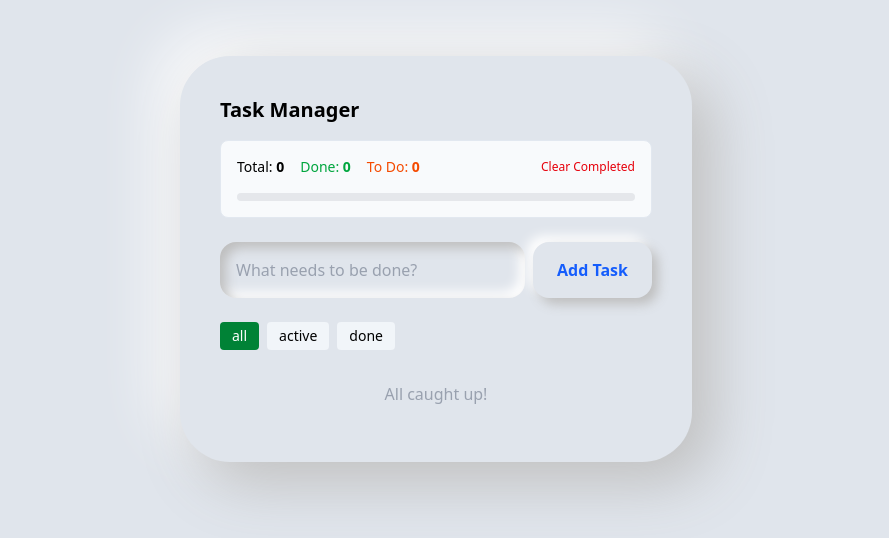
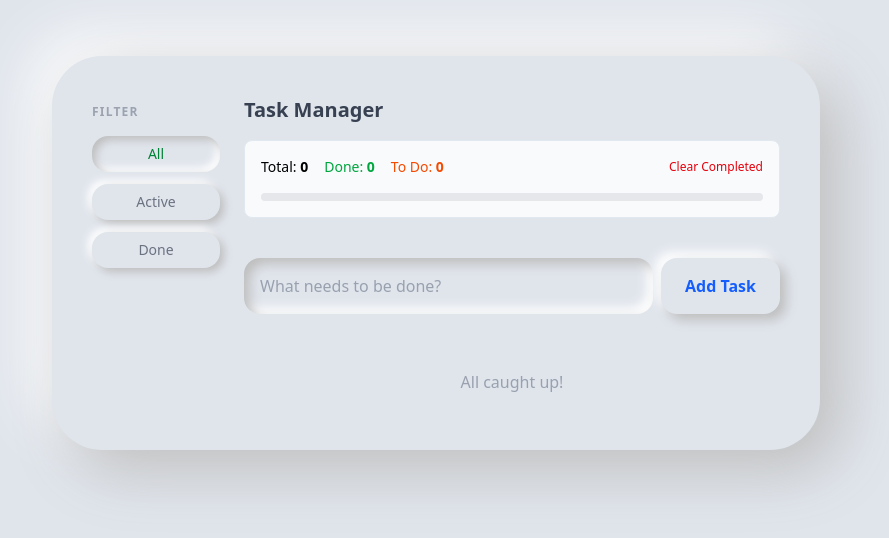
Before and after one commit to daviidalbornoz/task-manager, a Next.js app: page / in a window 1280 px wide. Shown: the top 538 px of the page, without its empty margins (204-1093 px from the left). Built offline with nearby package versions, Linux system fonts and the light colour scheme.

Commit message:
add full why-comments and sidebar layout to TaskBoard and TaskCard

```diff
--- a/src/components/TaskBoard.js
+++ b/src/components/TaskBoard.js
@@ -1,76 +1,204 @@
+// ══════════════════════════════════════════════════════
+// COMPONENT: TaskBoard
+// PURPOSE: The "brain" of the entire app. This is the only
+//          component that owns state. It passes data DOWN
+//          to children as props, and receives user actions
+//          UP from children via callback functions.
+//          This pattern is called "lifting state up."
+// TYPE: Client Component ('use client') — required because
+//       useState and useEffect only run in the browser.
+// PROPS: None — this is the top-level stateful component.
+// ══════════════════════════════════════════════════════
+
 'use client';
+
 import { useState, useEffect } from 'react';
 import TaskList from './TaskList';
 import AddTaskForm from './AddTaskForm';
-import TaskStats from './TaskStats'; // Import the new sibling
+import TaskStats from './TaskStats';
 
 export default function TaskBoard() {
+
+  // ── STATE: hasMounted ───────────────────────────────
+  // Next.js renders components on the server before sending
+  // HTML to the browser. localStorage does not exist on the
+  // server, so we use hasMounted to delay rendering the full
+  // UI until we are confirmed to be in the browser.
+  // This prevents a "hydration mismatch" error where the
+  // server-rendered HTML differs from what React expects.
   const [hasMounted, setHasMounted] = useState(false);
+
+  // ── STATE: tasks ────────────────────────────────────
+  // tasks is an array of objects: { id, title, done }.
+  // It lives here in TaskBoard because multiple children
+  // (TaskList, TaskStats, AddTaskForm) all need to read
+  // or modify it — so the closest common ancestor owns it.
+  //
+  // The lazy initializer function runs ONCE on first render.
+  // The typeof window guard prevents a crash during SSR:
+  // on the server, window does not exist, so we return []
+  // immediately rather than calling localStorage.
   const [tasks, setTasks] = useState(() => {
     if (typeof window === 'undefined') return [];
     const saved = localStorage.getItem('tasks');
     return saved ? JSON.parse(saved) : [];
   });
+
+  // ── STATE: filter ───────────────────────────────────
+  // filter tracks which view the user selected: 'all',
+  // 'active', or 'done'. It gets its own useState call
+  // because it changes independently from tasks — a user
+  // can change the filter without adding or removing tasks.
   const [filter, setFilter] = useState('all');
 
-  useEffect(() => { setHasMounted(true); }, []);
-  useEffect(() => { localStorage.setItem('tasks', JSON.stringify(tasks)); }, [tasks]);
+  // ── EFFECT: confirm browser mount ──────────────────
+  // This effect runs once after the first render (empty
+  // dependency array []). Setting hasMounted to true signals
+  // that we are now safely in the browser and localStorage
+  // is accessible. The UI is held back until this fires.
+  useEffect(() => {
+    setHasMounted(true);
+  }, []);
 
-  // Handlers
+  // ── EFFECT: persist tasks to localStorage ──────────
+  // This effect syncs React state to the browser's
+  // localStorage every time the tasks array changes.
+  // The dependency array [tasks] tells React: only re-run
+  // this effect when tasks changes — skip all other renders.
+  // Without this sync, tasks would be lost on page refresh.
+  useEffect(() => {
+    localStorage.setItem('tasks', JSON.stringify(tasks));
+  }, [tasks]);
+
+  // ── HANDLERS (callbacks passed down to children) ───
+
+  // handleAdd: spreads existing tasks into a new array and
+  // appends the new task. We CANNOT push() directly into
+  // the existing array — React compares references, not
+  // contents. Mutating the original array gives React the
+  // same reference back, so it skips the re-render.
   const handleAdd = (title) => {
     setTasks([...tasks, { id: crypto.randomUUID(), title, done: false }]);
   };
+
+  // handleToggle: .map() creates a new array. When we find
+  // the matching task by id, we use spread { ...t } to copy
+  // all its properties, then override only done with !t.done.
+  // Every other task is returned unchanged.
   const handleToggle = (id) => {
     setTasks(tasks.map(t => t.id === id ? { ...t, done: !t.done } : t));
   };
+
+  // handleDelete: .filter() returns a new array containing
+  // only tasks whose id does NOT match. The task with the
+  // matching id is excluded, effectively removing it.
   const handleDelete = (id) => {
     setTasks(tasks.filter(t => t.id !== id));
   };
+
+  // handleClearDone: same logic as handleDelete but filters
+  // out ALL tasks where done is true in a single pass.
   const handleClearDone = () => {
     setTasks(tasks.filter(t => !t.done));
   };
 
-  // CALCULATING PROPS FOR SIBLINGS (Lifting State Logic)
+  // ── DERIVED VALUES (intentionally NOT in state) ────
+  // completed, active, and visibleTasks are calculated
+  // fresh on every render directly from tasks. Storing
+  // them as separate state would create a duplication bug:
+  // we'd have to update tasks AND the derived values in
+  // sync on every change — a guaranteed source of bugs.
   const completed = tasks.filter(t => t.done).length;
   const active = tasks.length - completed;
+
+  // visibleTasks filters the master list based on the
+  // current filter value. This is a derived value, not
+  // state — it changes automatically whenever tasks or
+  // filter changes, with no extra setState needed.
   const visibleTasks = tasks.filter(t => {
     if (filter === 'active') return !t.done;
     if (filter === 'done') return t.done;
-    return true;
+    return true; // 'all' — no filtering applied
   });
 
-  if (!hasMounted) return <div className="max-w-lg mx-auto p-6 mt-10">Loading...</div>;
+  // ── CONDITIONAL RENDER: loading guard ──────────────
+  // hasMounted is false during SSR and the first browser
+  // paint. Returning early here prevents localStorage from
+  // being called before the browser environment is ready,
+  // which would cause a hydration mismatch crash.
+  if (!hasMounted) return (
+    <div className="max-w-lg mx-auto p-6 mt-10 text-[#6b7280]">
+      Loading...
+    </div>
+  );
 
+  // ── RENDER: Sidebar Layout ──────────────────────────
+  // The outer wrapper uses flex to create a two-panel layout:
+  // a narrow left sidebar (filter buttons) and a wider right
+  // main panel (form, stats, task list). This is the key
+  // layout departure from the workshop's top-button design.
   return (
-      <div className="max-w-lg mx-auto p-10 bg-[#e0e5ec] rounded-[50px] shadow-[20px_20px_60px_#bebebe,-20px_-20px_60px_#ffffff] mt-10">
-      <h2 className="text-xl font-bold mb-4">Task Manager</h2>
+    <div className="flex gap-6 max-w-3xl mx-auto mt-10 p-10 bg-[#e0e5ec] rounded-[50px] shadow-[20px_20px_60px_#bebebe,-20px_-20px_60px_#ffffff]">
 
-      {/* Sibling 1: TaskStats */}
-      <TaskStats
-        total={tasks.length}
-        completed={completed}
-        active={active}
-        onClearCompleted={handleClearDone}
-      />
+      {/* ── LEFT SIDEBAR: Filter Controls ── */}
+      {/* flex-col stacks buttons vertically in the sidebar.
+          w-32 gives the sidebar a fixed width so the main
+          panel always has consistent space. */}
+      <aside className="flex flex-col gap-3 w-32 pt-2">
+        <p className="text-xs font-semibold uppercase tracking-widest text-[#9ca3af] mb-1">
+          Filter
+        </p>
 
-      <AddTaskForm onAdd={handleAdd} />
-
-      <div className="flex gap-2 mb-4">
+        {/* Conditional render: the active filter button gets
+            a "sunken" inset shadow to look pressed in the
+            Neumorphic style. Inactive buttons "pop out." */}
         {['all', 'active', 'done'].map((f) => (
           <button
             key={f}
             onClick={() => setFilter(f)}
-            className={`px-3 py-1 rounded text-sm transition-colors ${
-              filter === f ? 'bg-green-700 text-white' : 'bg-slate-100'
+            className={`capitalize py-2 px-3 rounded-2xl text-sm font-medium transition-all duration-200 ${
+              filter === f
+                ? 'shadow-[inset_4px_4px_8px_#bebebe,inset_-4px_-4px_8px_#ffffff] text-green-700'
+                : 'shadow-[4px_4px_8px_#bebebe,-4px_-4px_8px_#ffffff] text-[#6b7280] hover:text-green-700'
             }`}
           >
             {f}
           </button>
         ))}
+      </aside>
+
+      {/* ── RIGHT MAIN PANEL ── */}
+      {/* flex-1 lets this panel grow to fill all remaining
+          space beside the fixed-width sidebar. */}
+      <div className="flex-1 flex flex-col gap-4">
+        <h2 className="text-xl font-bold text-[#374151]">Task Manager</h2>
+
+        {/* TaskStats receives derived values as props.
+            onClearCompleted is passed DOWN so TaskStats can
+            trigger a state change in TaskBoard — the only
+            component allowed to call setTasks. */}
+        <TaskStats
+          total={tasks.length}
+          completed={completed}
+          active={active}
+          onClearCompleted={handleClearDone}
+        />
+
+        {/* AddTaskForm only needs to signal upward when the
+            user submits. onAdd is the callback that carries
+            the new title up to handleAdd here in TaskBoard. */}
+        <AddTaskForm onAdd={handleAdd} />
+
+        {/* TaskList receives the already-filtered visibleTasks
+            array — it does not need to know about the filter
+            itself. onToggle and onDelete flow back up to the
+            handlers defined above. */}
+        <TaskList
+          tasks={visibleTasks}
+          onToggle={handleToggle}
+          onDelete={handleDelete}
+        />
       </div>
-
-      {/* Sibling 2: TaskList */}
-      <TaskList tasks={visibleTasks} onToggle={handleToggle} onDelete={handleDelete} />
     </div>
   );
 }
```
Also changed, not shown: src/components/TaskCard.js (+62 -9 lines).
